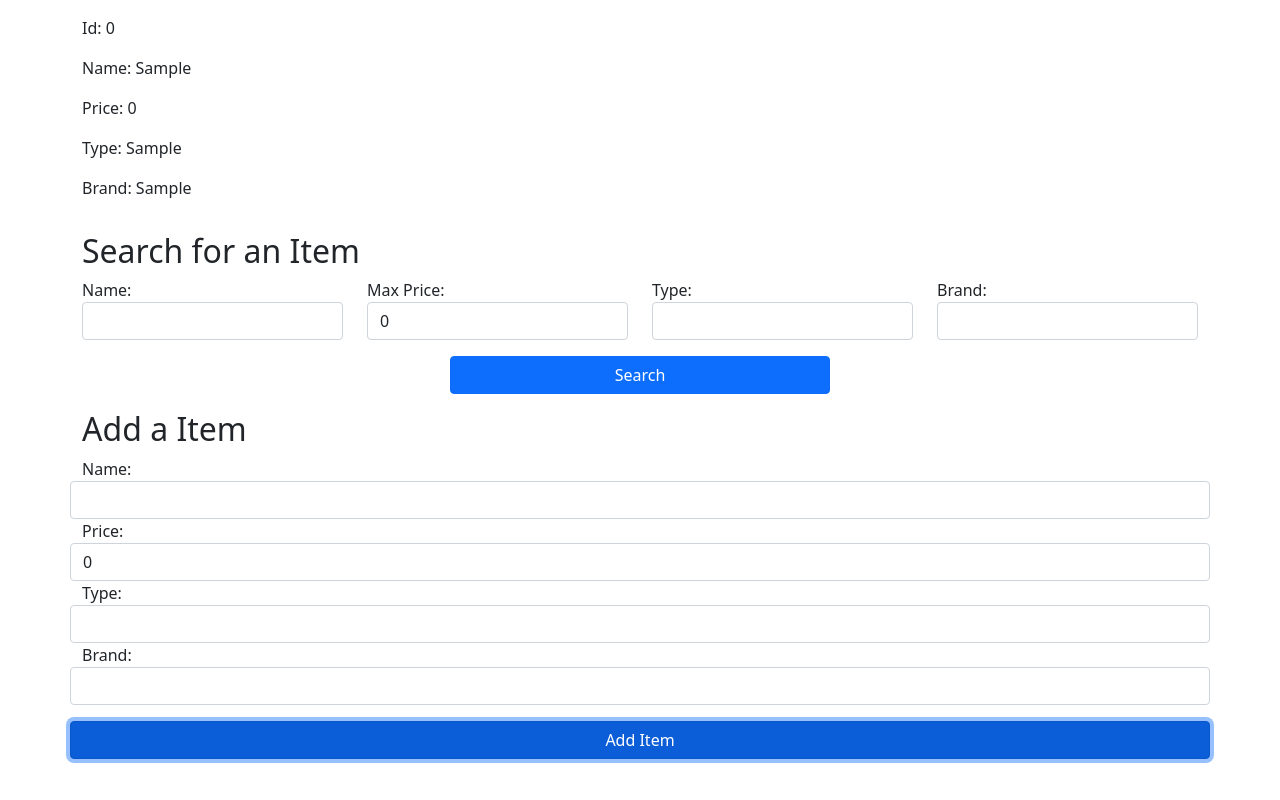
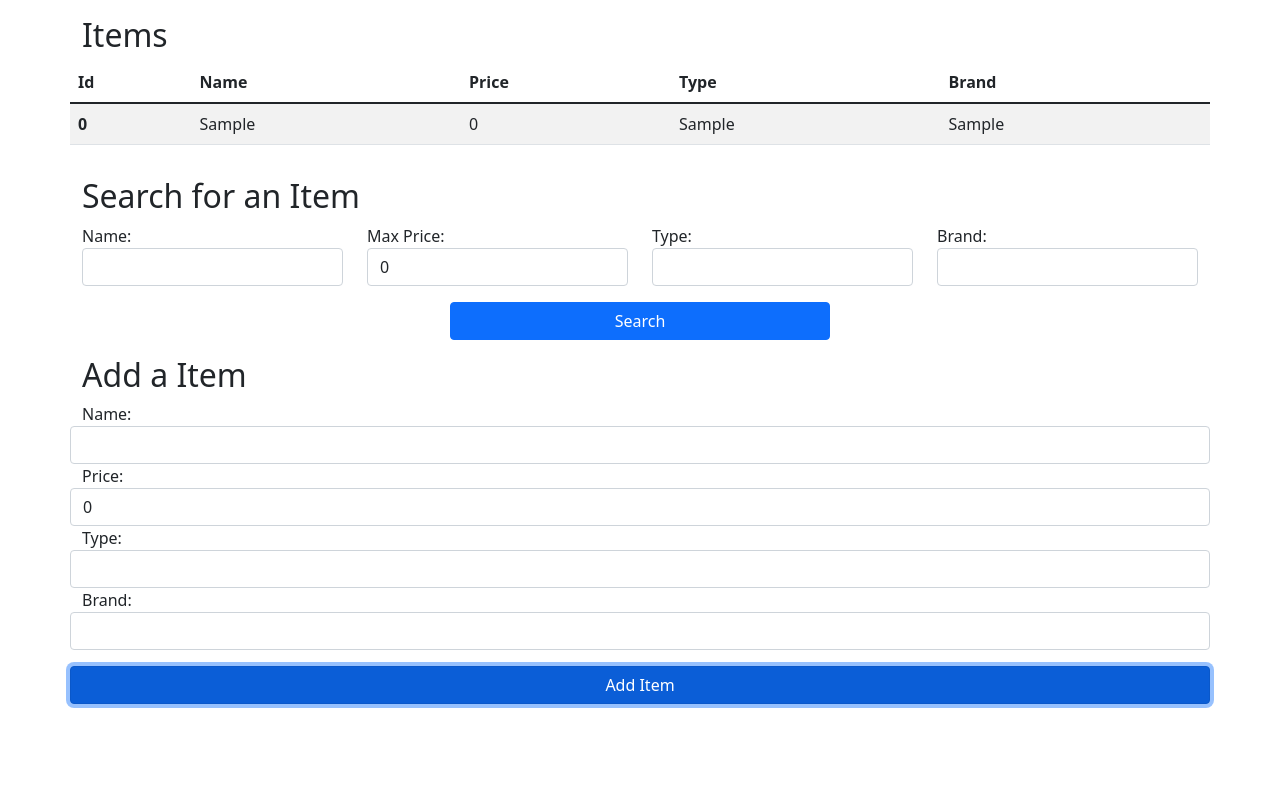
Before and after one commit to Unhynged/Inventory, a React (Create React App) app: page / in a window 1280 px wide. Both pictures are taken after typing "Sample", "Sample", "Sample" into the empty fields and a click on the button "Add Item". Built offline with nearby package versions, Linux system fonts and the light colour scheme.

Commit message:
Modified ItemsDisplay.js
Made Items display in a table at the top with clear identifiers for Id, Name, Price, Type and Brand after adding an item with Add Item.

```diff
--- a/src/ItemsDisplay.js
+++ b/src/ItemsDisplay.js
@@ -1,36 +1,39 @@
-//function ItemsDisplay(props) {
-//    return (
-//        <div>
-//            { props.items.map((item) => {
-//                return (
-//                    <div>
-//                        <p>Id: {item.id}</p>
-//                        <p>Name: {item.name}</p>
-//                        <p>Price: {item.price}</p>
-//                        <p>Type: {item.type}</p>
-//                        <p>Brand: {item.brand}</p>
-//                    </div>
-//                );
-//            })}
-//        </div>
-//    );
-//}
+function ItemsDisplay(props) {
+  const showItem = (item) => {
+    return (
+      <tr>
+        <th scope="row">{item.id}</th>
+        <td>{item.name}</td>
+        <td>{item.price}</td>
+        <td>{item.type}</td>
+        <td>{item.brand}</td>
+      </tr>
+    );
+  }; // <td> is table data
 
-function ItemsDisplay(props) {
-    const showItem = (item) => {
-        return (
-            <div>
-                <p>Id: {item.id}</p>
-                <p>Name: {item.name}</p>
-                <p>Price: {item.price}</p>
-                <p>Type: {item.type}</p>
-                <p>Brand: {item.brand}</p>
-            </div>
-        );
-    };
-
-    return <div>{props.items.map(showItem)}</div>
+  return (
+    <div className="container">
+      <div className="row">
+        <h2>Items</h2>
+      </div>
+      <div className="row">
+        <table className="table table-striped">
+          <thead>
+            <tr>
+              <th scope="col">Id</th>
+              <th scope="col">Name</th>
+              <th scope="col">Price</th>
+              <th scope="col">Type</th>
+              <th scope="col">Brand</th>
+            </tr>
+          </thead>
+          <tbody>{props.items.map(showItem)}</tbody>
+        </table>
+      </div>
+    </div>
+  );
 }
+// Going to create a table to show our items ^
 
 export default ItemsDisplay;
 
```
